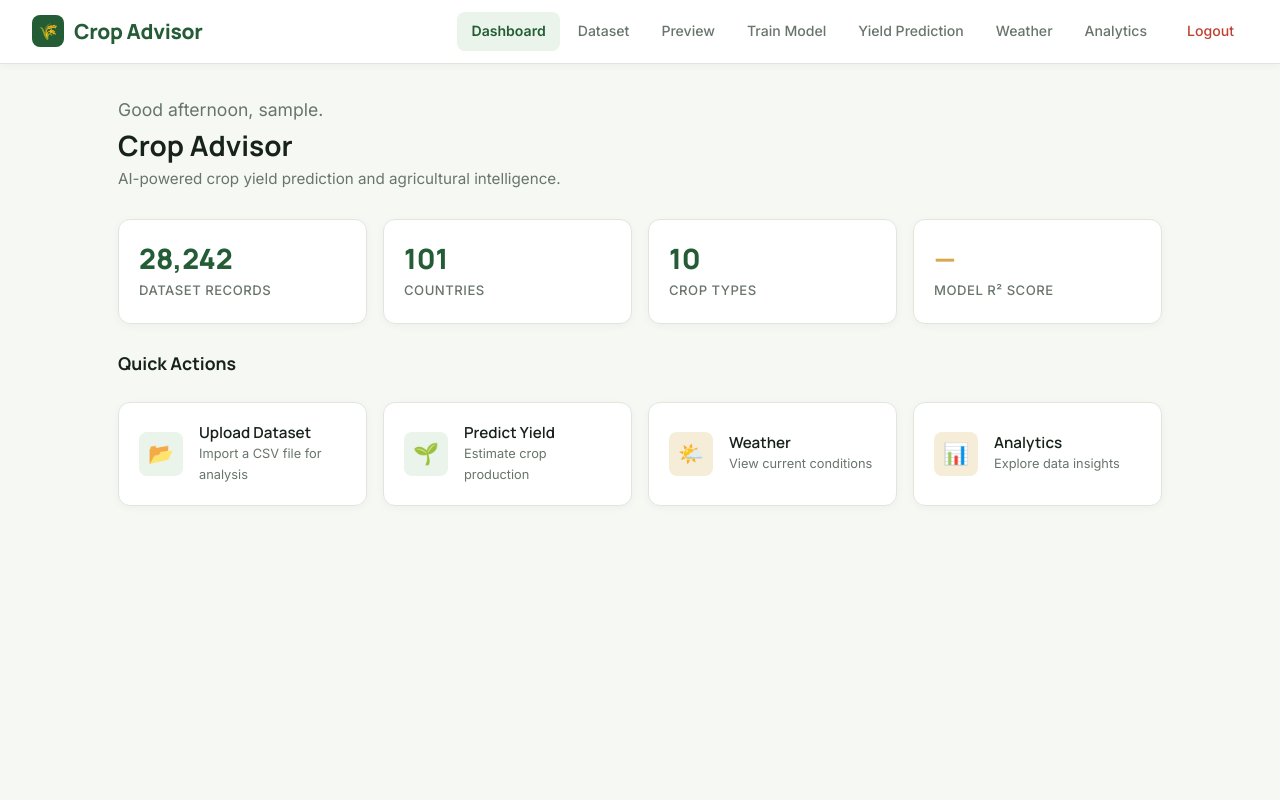
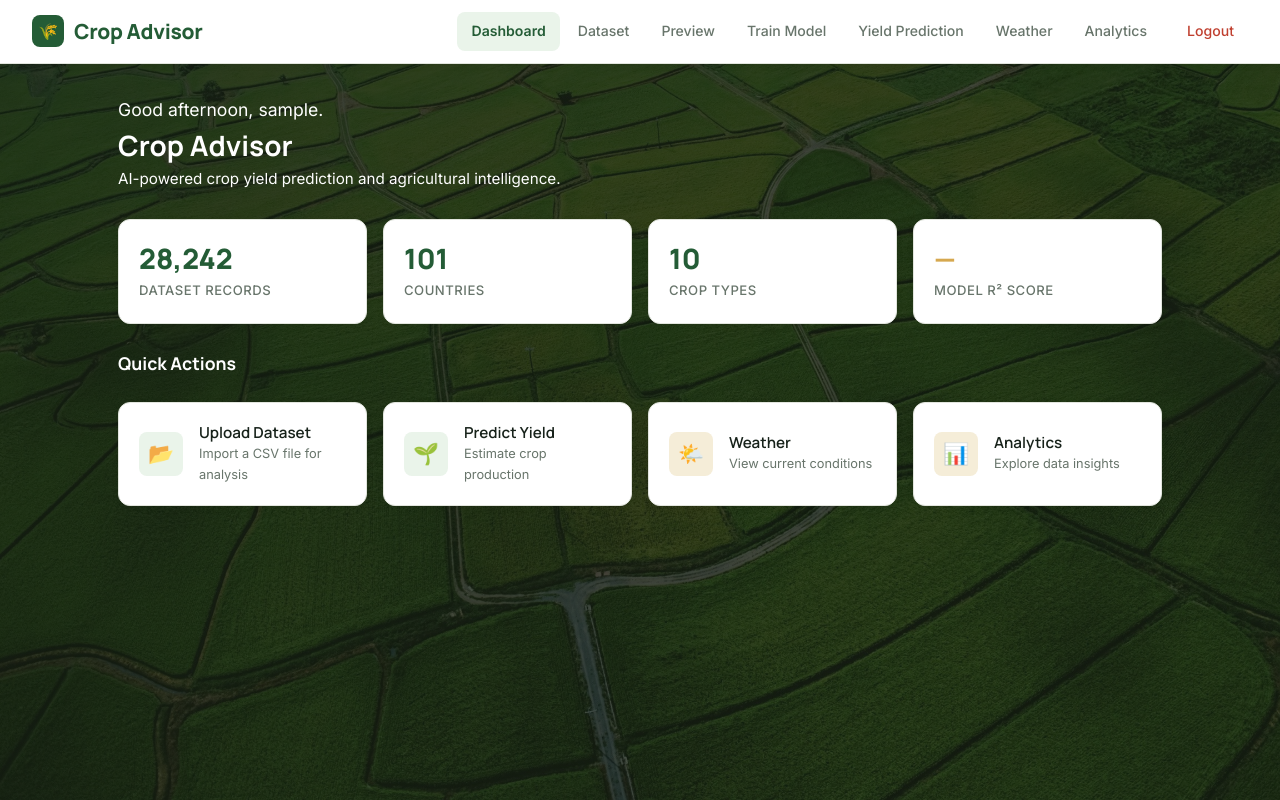
Before and after one commit to Dannn200/crop_app, a Flask app: page /dashboard in a window 1280 px wide. Run offline with Flask 3, Linux system fonts and the light colour scheme; the visitor is signed in with stand-in values (Sample User, id 1).

Commit message:
Use farm1.jpg as dashboard background

```diff
--- a/static/style.css
+++ b/static/style.css
@@ -70,6 +70,22 @@ body.login-page .wrap {
 body.app-page {
   background: var(--bg);
   background-image: none;
+}
+
+body.dashboard-page {
+  background-image: linear-gradient(135deg, rgba(20, 30, 18, 0.85), rgba(20, 30, 18, 0.75)),
+                    url("/static/farm1.jpg");
+  background-position: center center;
+  background-repeat: no-repeat;
+  background-size: cover;
+  background-attachment: fixed;
+}
+
+body.dashboard-page .page-header h1,
+body.dashboard-page .page-header .greeting,
+body.dashboard-page .page-header .page-desc,
+body.dashboard-page .section-title {
+  color: #ffffff;
 }
 
 /* ===== NAVBAR ===== */
--- a/templates/base.html
+++ b/templates/base.html
@@ -10,7 +10,7 @@
   <link href="https://fonts.googleapis.com/css2?family=Inter:wght@400;500;600;700&family=Manrope:wght@600;700;800&display=swap" rel="stylesheet">
   <link rel="stylesheet" href="{{ url_for('static', filename='style.css') }}">
 </head>
-<body class="{% if request.path == '/' or request.path == '/signup' %}login-page{% else %}app-page{% endif %}">
+<body class="{% if request.path == '/' or request.path == '/signup' %}login-page{% elif request.path == '/dashboard' %}dashboard-page app-page{% else %}app-page{% endif %}">
   {% if show_nav %}
   <header class="topbar">
     <div class="brand">
```
